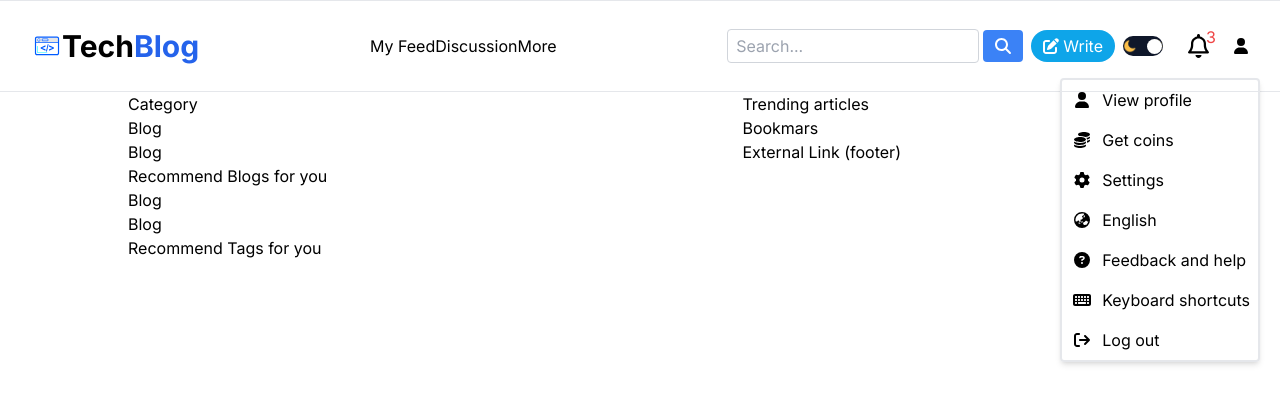
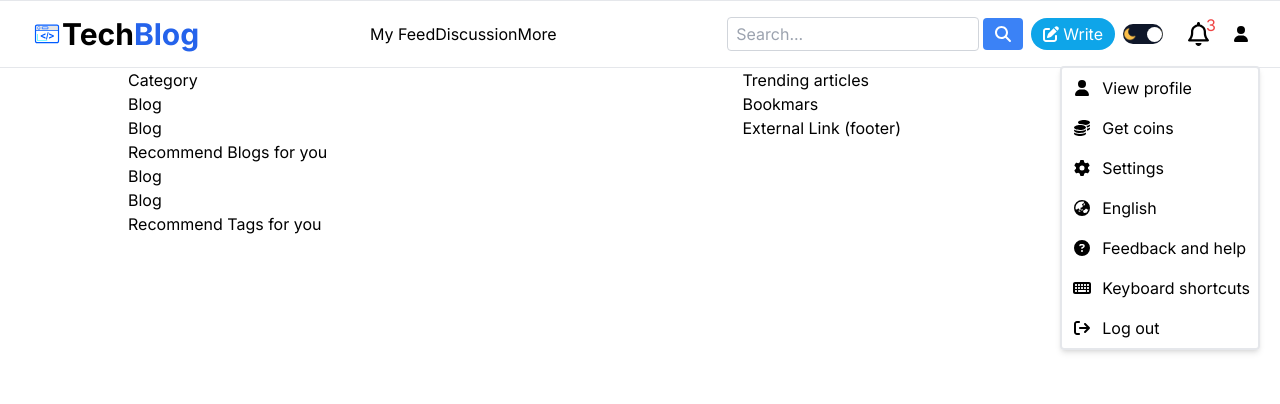
Before and after one commit to tranthanhhuy19032001/frontend-nextjs, a Next.js app: page / in a window 1280 px wide. Shown: the top 404 px of the page. Built offline with nearby package versions, Linux system fonts and the light colour scheme.

Commit message:
[FE] Build layout Header

```diff
--- a/src/components/header/Header.tsx
+++ b/src/components/header/Header.tsx
@@ -12,7 +12,7 @@ import {
     faCoins,
     faGear,
     faSignOut,
-} from "@fortawesome/free-solid-svg-icons";
+} from '@fortawesome/free-solid-svg-icons'
 
 import ThemeToggle from "../themeToggle/ThemeToggle";
 import Search from "../search/Search";
@@ -89,7 +89,7 @@ export default function Header() {
     },
   ];
   return (
-    <header className="relative flex justify-between items-center px-8 py-5 border-y">
+      <header className="relative flex justify-between items-center px-8 py-2 border-y">
           <Link href="/" className="font-bold text-3xl flex">
               <Image src={Logo} alt="Logo" width={30} height={30} />
               <div className="max-[640px]:hidden md:block">
@@ -124,5 +124,5 @@ export default function Header() {
               </div>
           </div>
       </header>
-  );
+  )
 }
```
Lines whose indentation alone changed are shown as unchanged.
